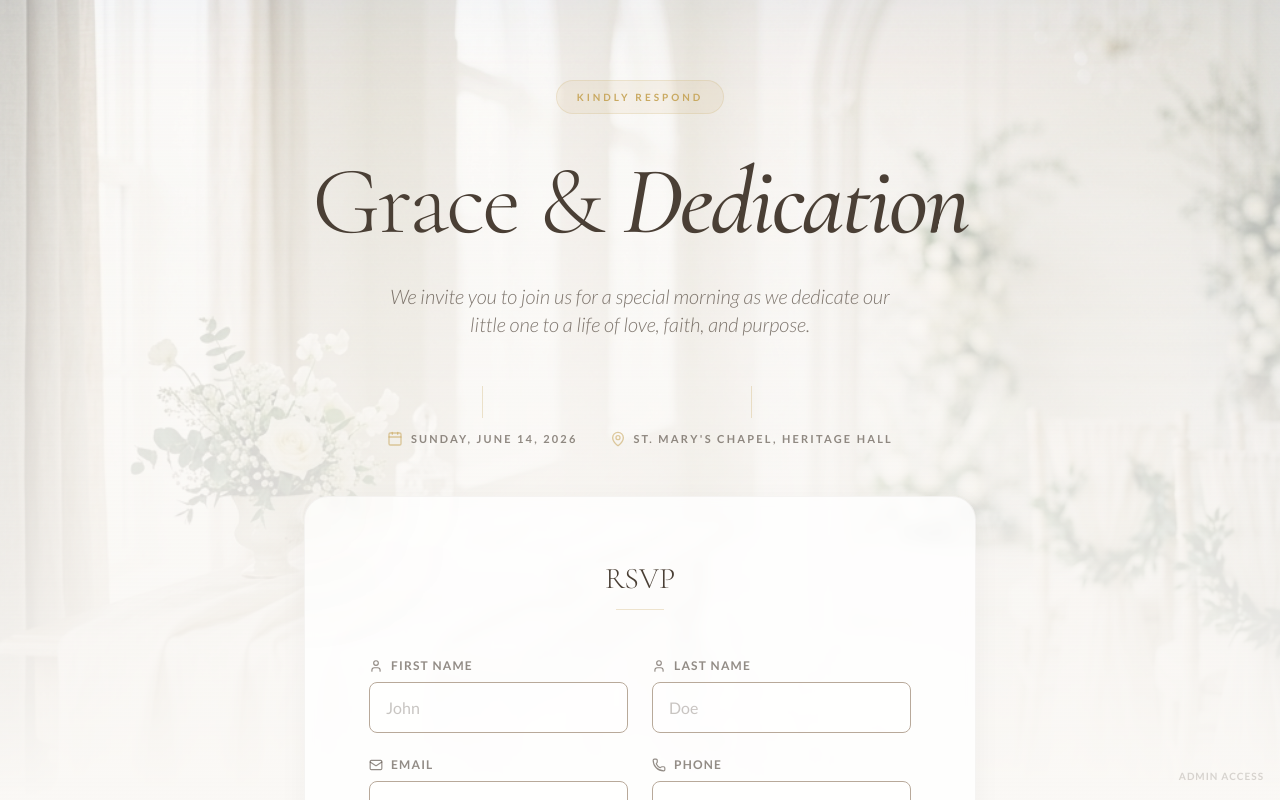
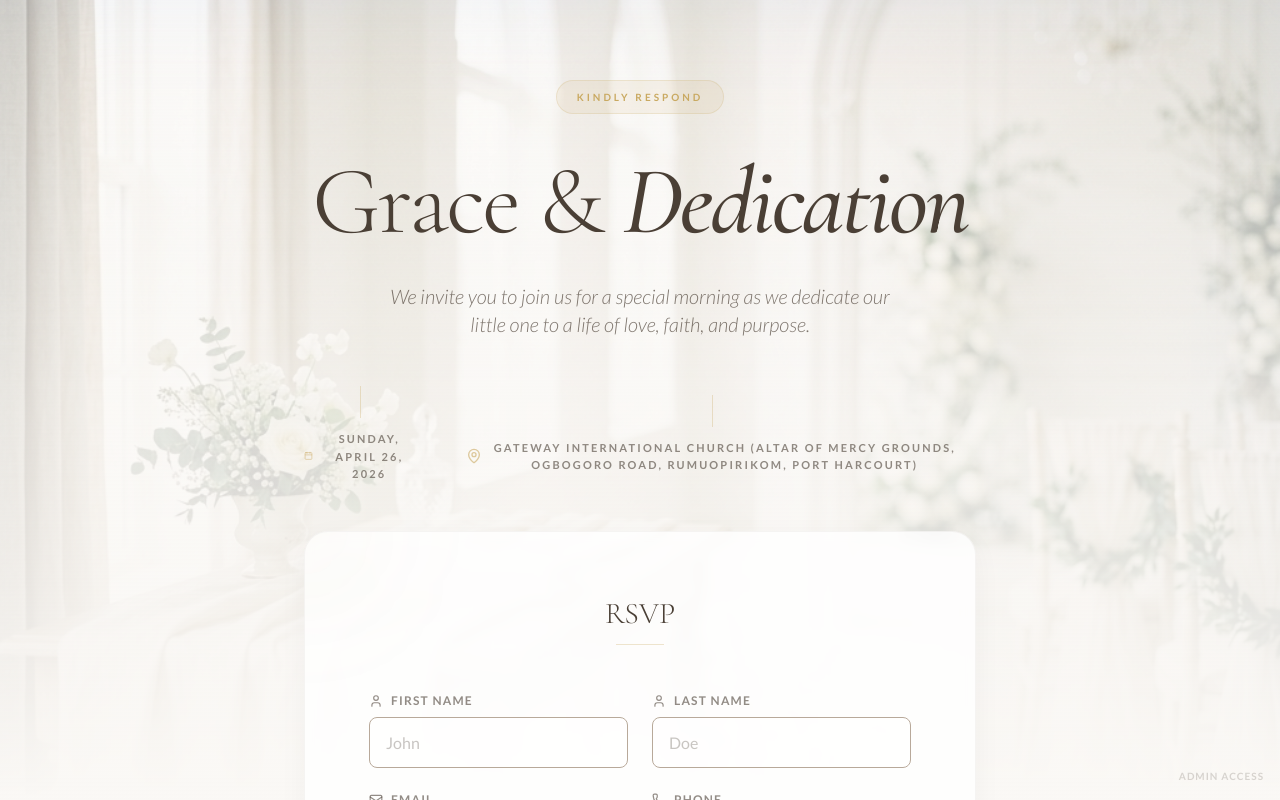
Before and after one commit to Alphadude/totpass, a React (Vite) app: page / in a window 1280 px wide. Shown: the top 800 px of the page. Built offline with nearby package versions, Linux system fonts and the light colour scheme.

Commit message:
Update venue and date for Child Dedication

```diff
--- a/src/pages/WaitlistPage.tsx
+++ b/src/pages/WaitlistPage.tsx
@@ -40,14 +40,14 @@ export const WaitlistPage: React.FC = () => {
                 <div className="w-px h-8 bg-accent/30" />
                 <div className="flex items-center gap-2">
                   <Calendar className="w-4 h-4 text-accent/60" />
-                  <span>Sunday, June 14, 2026</span>
+                  <span>Sunday, April 26, 2026</span>
                 </div>
               </div>
               <div className="flex flex-col items-center gap-3">
                 <div className="w-px h-8 bg-accent/30" />
-                <div className="flex items-center gap-2">
-                  <MapPin className="w-4 h-4 text-accent/60" />
-                  <span>St. Mary's Chapel, Heritage Hall</span>
+                <div className="flex items-center gap-2 px-4 text-center">
+                  <MapPin className="w-4 h-4 text-accent/60 shrink-0" />
+                  <span>Gateway International Church (Altar of Mercy grounds, Ogbogoro Road, Rumuopirikom, Port Harcourt)</span>
                 </div>
               </div>
             </div>
```
